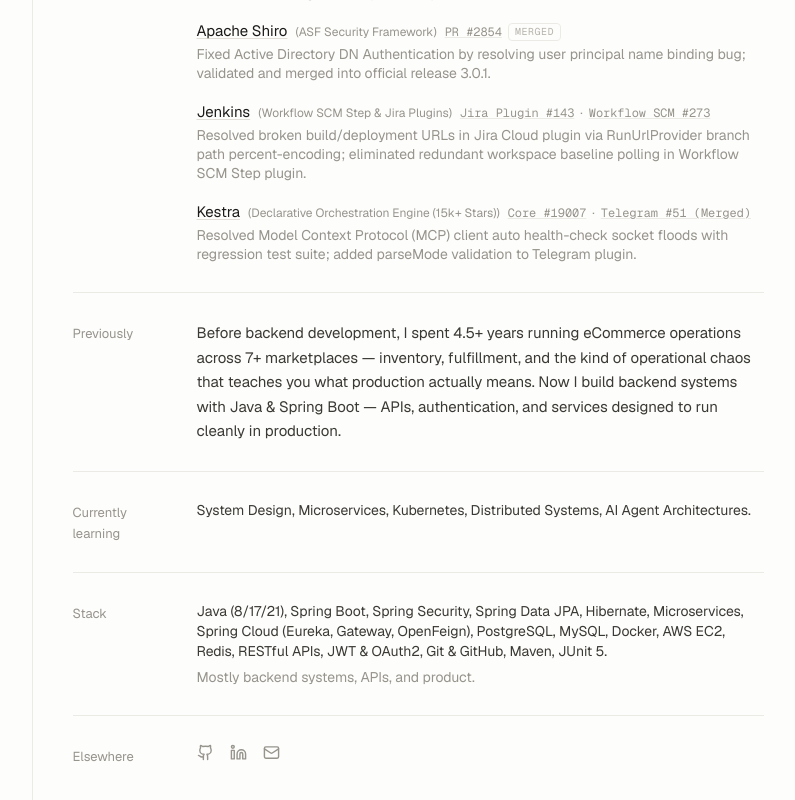
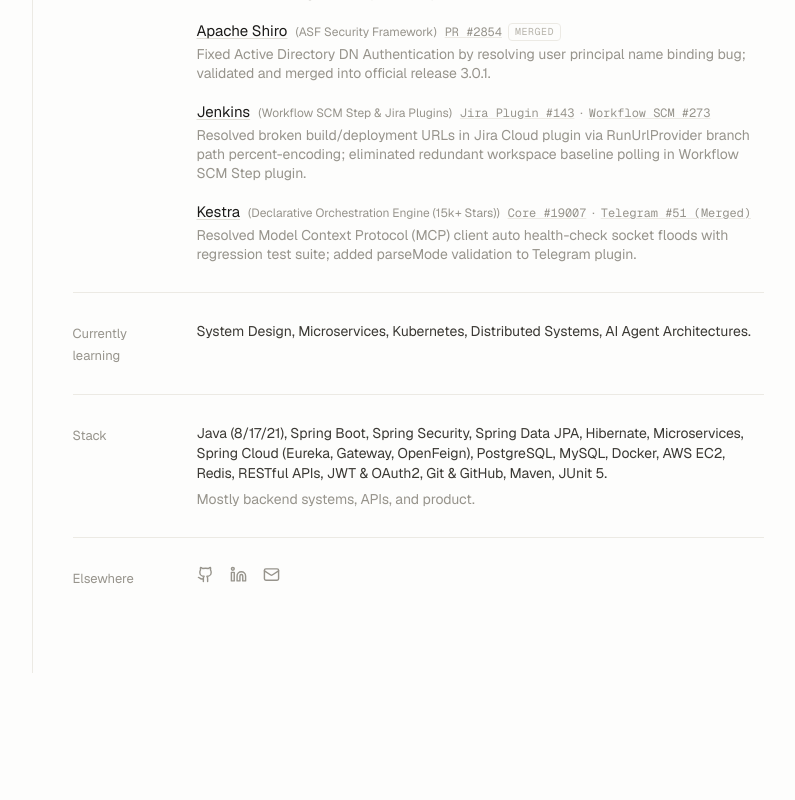
Before and after one commit to abhiramaab/portfolio, a React (Vite) app: page / in a window 1280 px wide. Shown: the part 784-1584 px from the top of the page, without its empty margins (315-1110 px from the left). After the commit the page ends 1457 px from the top, so only its background shows below. Built offline with nearby package versions, Linux system fonts and the light colour scheme.

Commit message:
Remove previously and eCommerce operations references from portfolio

```diff
--- a/src/components/Hero.jsx
+++ b/src/components/Hero.jsx
@@ -75,10 +75,8 @@
           I build backend systems with{' '}
           <span className="text-ink font-medium">Java</span>,{' '}
           <span className="text-ink font-medium">Spring Boot</span>, and{' '}
-          <span className="text-ink font-medium">MySQL</span> — APIs, authentication, and
-          services designed to run cleanly in production. Before this, I spent 4.5+ years
-          running eCommerce operations across 7+ marketplaces, which is where I picked up a
-          habit for systems that don't break under real-world mess.
+          <span className="text-ink font-medium">PostgreSQL / MySQL</span> — APIs, authentication, and
+          distributed services designed to run cleanly in production.
         </p>
 
         <div className="fade-up flex items-center gap-2 text-sm text-muted mb-8">
--- a/src/components/Home.jsx
+++ b/src/components/Home.jsx
@@ -2,7 +2,6 @@
   currentlyLearning,
   elsewhere,
   openSource,
-  previously,
   profile,
   projects,
   stack,
@@ -101,12 +100,6 @@
           ))}
         </Section>
 
-        <Section id="previously" label="Previously">
-          <p className="text-[15px] leading-relaxed text-body">
-            {previously.text} {previously.rest}
-          </p>
-        </Section>
-
         <Section id="currently-learning" label="Currently learning">
           <div className="text-sm text-body">{currentlyLearning.join(', ')}.</div>
         </Section>
--- a/src/data.js
+++ b/src/data.js
@@ -80,10 +80,6 @@
   },
 ]
 
-export const previously = {
-  text: 'Before backend development, I spent 4.5+ years running eCommerce operations across 7+ marketplaces — inventory, fulfillment, and the kind of operational chaos that teaches you what production actually means. Now I build backend systems with',
-  rest: 'Java & Spring Boot — APIs, authentication, and services designed to run cleanly in production.',
-}
 
 export const currentlyLearning = [
   'System Design',
@@ -126,7 +122,6 @@
   { label: 'Summary', id: 'summary' },
   { label: 'Projects', id: 'projects' },
   { label: 'Open Source', id: 'open-source' },
-  { label: 'Previously', id: 'previously' },
   { label: 'Currently learning', id: 'currently-learning' },
   { label: 'Stack', id: 'stack' },
   { label: 'Elsewhere', id: 'elsewhere' },
```
Also changed, not shown: 4 other files (tests, documents, lock files or other folders).
